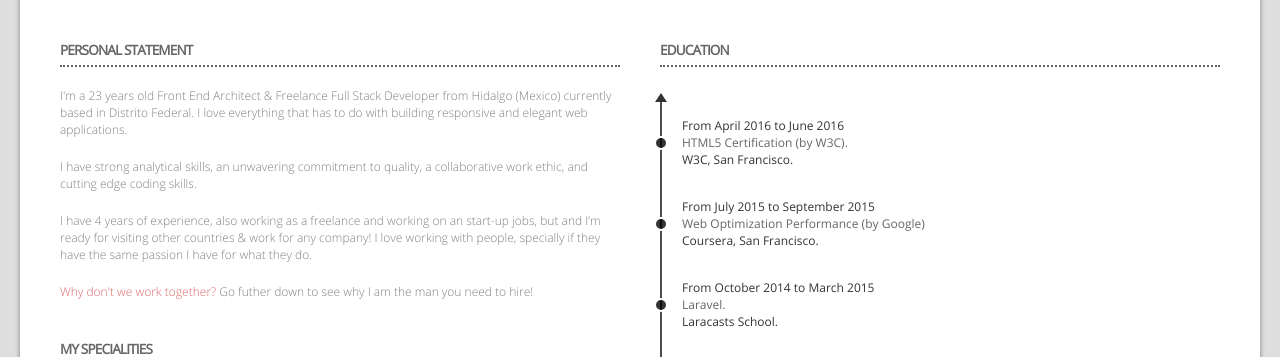
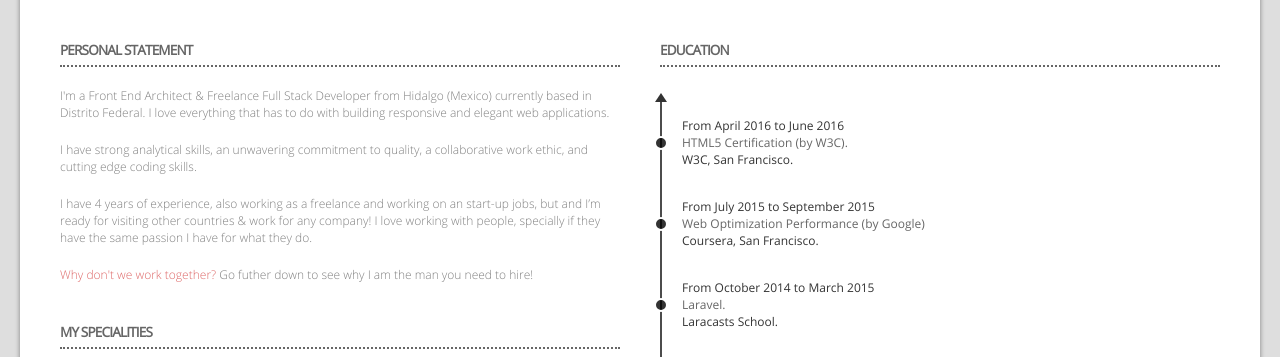
Before and after one commit to yairodriguez/resume, a plain HTML site: page index.html in a window 1280 px wide. Shown: the part 136-493 px from the top of the page. Drawn offline with Linux system fonts and the light colour scheme.

```diff
--- a/index.html
+++ b/index.html
@@ -43,7 +43,7 @@
               <h2>Personal Statement</h2>
             </header>
             <div class="section-body">
-              <p>I'm a 23 years old Front End Architect & Freelance Full Stack Developer from Hidalgo (Mexico) currently based in Distrito Federal. I love everything that has to do with building responsive and elegant web applications.</p>
+              <p>I'm a Front End Architect & Freelance Full Stack Developer from Hidalgo (Mexico) currently based in Distrito Federal. I love everything that has to do with building responsive and elegant web applications.</p>
               <p>I have strong analytical skills, an unwavering commitment to quality, a collaborative work ethic, and cutting edge coding skills.</p>
               <p>I have 4 years of experience, also working as a freelance and working on an start-up jobs, but and I’m ready for visiting other countries & work for any company! I love working with people, specially if they have the same passion I have for what they do.</p>
               <p><span class='highlight'>Why don't we work together?</span> Go futher down to see why I am the man you need to hire!</p>
```
